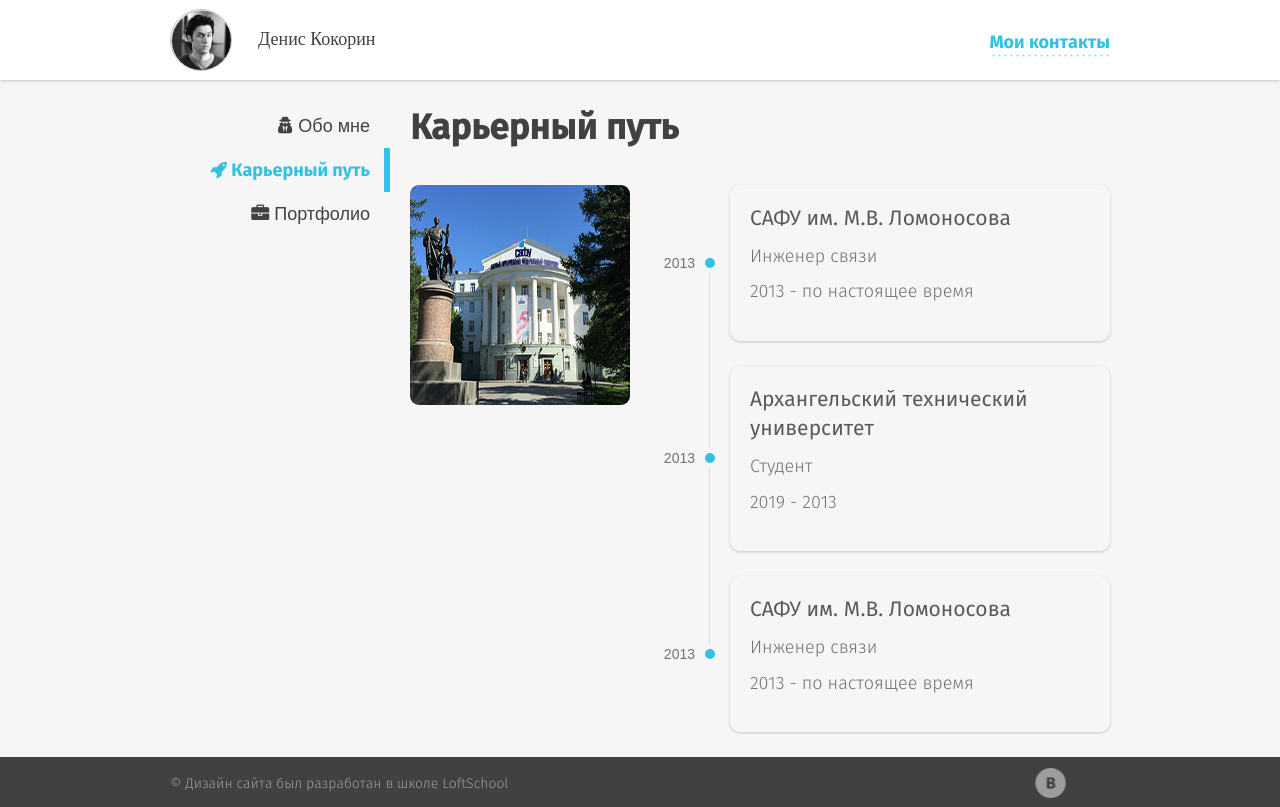
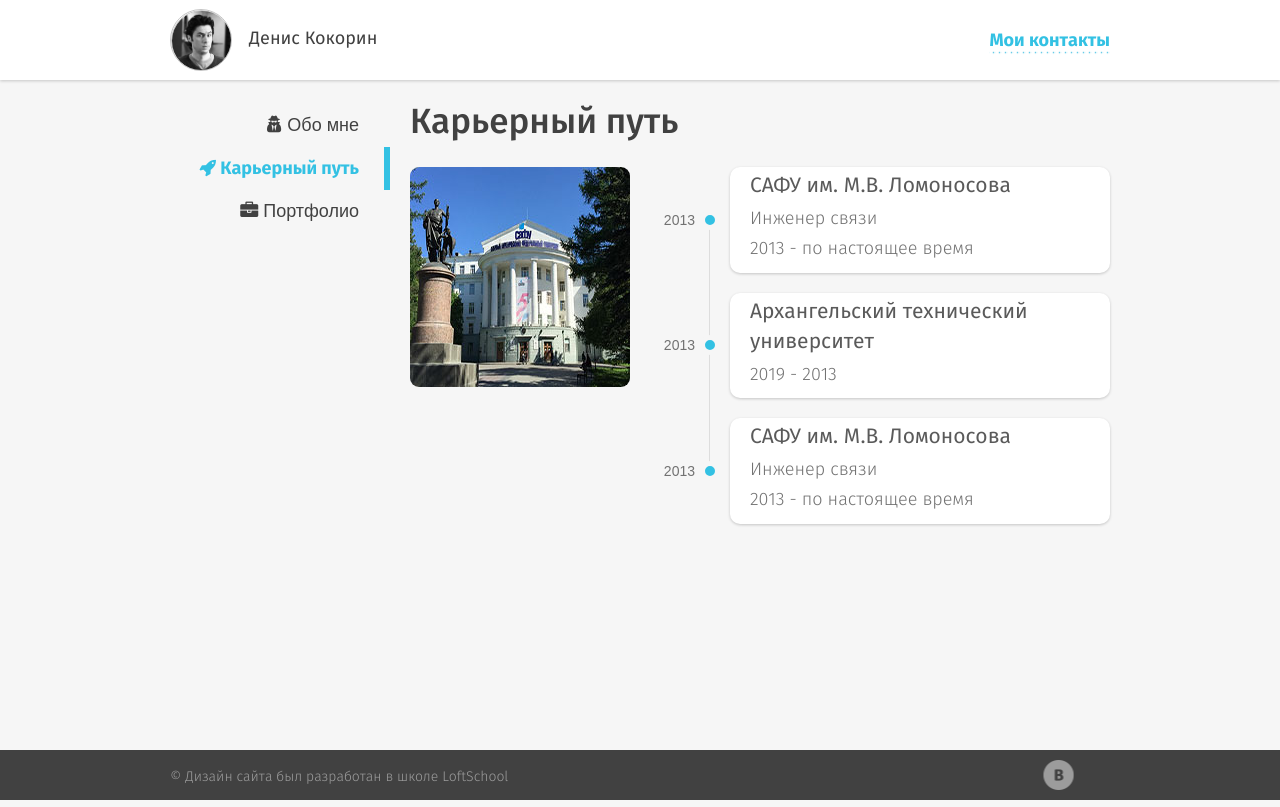
Before and after one commit to densa10/my-firstsite1.ru, a plain HTML site: page career.html in a window 1280 px wide. Drawn offline with Linux system fonts and the light colour scheme.

Commit message:
Verstka2

```diff
--- a/career.html
+++ b/career.html
@@ -68,7 +68,7 @@
 
 			<!-- Page content  -->
 				<main class="page_content">
-					<h1 class="title">Карьерный путь</h1>
+					<h1 class="content_career_title">Карьерный путь</h1>
 					<div class="career clearfix">
 						<div class="career_left">
 							<div class="career_img">
@@ -79,6 +79,7 @@
 						<div class="career_right">
 							<ul class="career_list">
 								<li class="career_item">
+									<div class="career_block">
 										<div class="career_title">
 											САФУ им. М.В. Ломоносова
 										</div>
@@ -91,13 +92,14 @@
 										<div class="career_year">
 											2013
 										</div>
+									</div>
 								</li>
 								<li class="career_item">
+									<div class="career_block">
 										<div class="career_title">
 											Архангельский технический университет
 										</div>
 										<div class="career_profession">
-									Студент
 										</div>
 										<div class="career_time">
 											2019 - 2013
@@ -105,8 +107,10 @@
 										<div class="career_year">
 											2013
 										</div>
+									</div>
 								</li>
 								<li class="career_item">
+									<div class="career_block">
 										<div class="career_title">
 											САФУ им. М.В. Ломоносова
 										</div>
@@ -118,6 +122,7 @@
 										</div>
 										<div class="career_year">
 											2013
+										</div>
 									</div>
 								</li>
 							</ul>
--- a/css/about.css
+++ b/css/about.css
@@ -5,7 +5,7 @@
 	overflow: hidden;
 	border: 5px solid #fff;
 	display: inline-block;
-
+	margin-right: 17px;
 }
 
 .about_img_item{
@@ -29,14 +29,14 @@
 	font-family: "fira_sansmedium";
 	font-size: 35px;
 	color: #414141;
-	margin-bottom: 30px;
-	margin-top: 0;
+	margin-bottom: 8px;
+	margin-top: -3px;
 }
 
 .about_description{
-	height: 300px;
+	height: 335px;
 	overflow: auto;
-	margin-bottom: 40px;
+	margin-bottom: 48px;
 }
 
 .text_block p {
@@ -50,13 +50,14 @@
 }
 
 .btn{
-	padding: 7px 13px;
+	padding: 7px 16px;
 	border: 2px solid #e85f61;
 	border-radius: 30px;
 	text-decoration: none;
-	font-size: 14px;
+	font-size: 15px;
 	font-family: "fira_sansbold";
 	color: #e85f61;
+	margin: 2px 2px;
 }
 
 .btn_icon, .btn_text{
--- a/css/career.css
+++ b/css/career.css
@@ -8,10 +8,19 @@
 	width: 455px;
 }
 
+.content_career_title{
+	font-family: "fira_sansmedium";
+	font-size: 35px;
+	color: #414141;
+	line-height: 43px;
+	margin: -3px 0;
+	font-weight: normal;
+}
+
 .career_img{
 	overflow: hidden;
 	border-radius: 9px;
-
+	margin-top: 25px;
 }
 
 .career_img_1{
@@ -22,23 +31,28 @@
 .career_list{
 	text-align: right;
 	margin: 0;
-	padding-left: 70px;
+	margin-top: 25px;
+	list-style-type: none;
 }
 
 .career_item{
+	padding-left: 30px;
+}
+
+.career_block{
 	border-radius: 10px;
-	border-color: #ffffff;
+	background-color: #ffffff;
 	width: 380px;
 	box-shadow: 0px 1px 3px 0px rgba(0, 0, 0, 0.2);
 	box-sizing: border-box;
-	padding: 20px;
+	padding: 5px 20px;
 	display: inline-block;
 	text-align: left;
 	position: relative;
-	margin-bottom: 25px;
+	margin-bottom: 20px;
 }
 
-.career_item:after, .career_item:before{
+.career_block:after, .career_block:before{
 	content: "";
 	display: block;
 	width: 1px;
@@ -48,25 +62,25 @@
 	margin-right: 20px;
 }
 
-.career_item:first-child:before{
+.career_item:first-child .career_block:before{
 	display: none;
 }
 
-.career_item:last-child:after{
+.career_item:last-child .career_block:after{
 	display: none;
 }
 
-.career_item:before{
+.career_block:before{
 	top: 0;
 	bottom: 50%;
 }
 
-.career_item:after{
+.career_block:after{
 	top: 50%;
 	bottom: -25px;
 }
 
-.career_item:hover{
+.career_item:hover .career_block{
 	background: #33c1e3;
 }
 
@@ -92,21 +106,21 @@
 .career_title{
 	font-size: 21px;
 	color: #5a5a5a;
-	margin-bottom: 10px;
+	margin-bottom: 5px;
 	font-family: "fira_sansregular";
 }
 
 .career_profession{
 	font-size: 18px;
 	color: #727272;
-	margin-bottom: 10px;
+	margin-bottom: 5px;
 	font-family: "fira_sanslight";
 }
 
 .career_time{
 	font-size: 18px;
 	color: #727272;
-	margin-bottom: 15px;
+	margin-bottom: 5px;
 	font-family: "fira_sanslight";
 }
 
--- a/css/fonts.css
+++ b/css/fonts.css
@@ -6,7 +6,7 @@
     font-family: 'fira_sansbold';
     src: url('../fonts/firasans-bold-webfont.woff2') format('woff2'),
          url('../fonts/firasans-bold-webfont.woff') format('woff');
-    font-weight: normal;
+    font-weight: 600;
     font-style: normal;
 
 }
@@ -18,7 +18,7 @@
     font-family: 'fira_sanslight';
     src: url('../fonts/firasans-light-webfont.woff2') format('woff2'),
          url('../fonts/firasans-light-webfont.woff') format('woff');
-    font-weight: normal;
+    font-weight: 300;
     font-style: normal;
 
 }
@@ -30,7 +30,7 @@
     font-family: 'fira_sansmedium';
     src: url('../fonts/firasans-medium-webfont.woff2') format('woff2'),
          url('../fonts/firasans-medium-webfont.woff') format('woff');
-    font-weight: normal;
+    font-weight: 500;
     font-style: normal;
 
 }
@@ -42,7 +42,7 @@
     font-family: 'fira_sansregular';
     src: url('../fonts/firasans-regular-webfont.woff2') format('woff2'),
          url('../fonts/firasans-regular-webfont.woff') format('woff');
-    font-weight: normal;
+    font-weight: 400;
     font-style: normal;
 
 }
--- a/css/footer.css
+++ b/css/footer.css
@@ -24,12 +24,12 @@
 .social_item{
 	display: inline-block;
 	vertical-align: middle;
-	margin: 10px 0 9px 8px;
+	margin: 10px 0px 9px 0px;
 }
 
 .social_link{
 	width: 31px;
-	height: 31px;
+	height: 30px;
 	display: block;
 	background: no-repeat center center;
 }
--- a/css/header.css
+++ b/css/header.css
@@ -16,7 +16,7 @@
 	}
 	.header_right{
 		text-align: right;
-		padding-top: 30px;
+		padding-top: 28px;
 	}
 
 	.user_photo{
@@ -32,10 +32,10 @@
 	.user_name{
 		display: inline-block;
 		vertical-align: middle;
-		font-family: "Fira Sans";
+		font-family: "fira_sansregular";
 		font-size: 18px;
 		color: #414141;
-		margin-left: 21px;
+		margin-left: 12px;
 		max-width: 235px;
 		box-sizing: border-box;
 	}
@@ -44,7 +44,6 @@
 	font-family: "fira_sansbold";
 	color: #33c1e3;
 	text-decoration: none;
-	padding-bottom: 1px;
 	background: url('../images/decor/dotted-border.png') 0 bottom repeat-x;
 
 /* Header end */
--- a/css/menu.css
+++ b/css/menu.css
@@ -5,7 +5,7 @@
 
 .menu__link{
 	display: block;
-	padding: 9px 14px 8px 0;
+	padding: 8px 25px 8px 0;
 	text-align: right;
 	text-decoration: none;
 	color: #414141;
--- a/css/style.css
+++ b/css/style.css
@@ -18,7 +18,7 @@ body{
 	min-height: 100%;
 	overflow: hidden;
 	position: relative;
-	min-width: 960px;
+	min-width: 940px;
 }
 
 .wrapper:after{
@@ -32,12 +32,12 @@ footer{
 	height: 50px;
 	position: relative;
 	width: 100%;
-	min-width: 960px;
+	min-width: 940px;
 	margin-top: -50px;
 }
 
 	.container{
-		width: 960px;
+		width: 940px;
 		margin: 0 auto;
 		max-width: 940px;
 	}
```
Also changed, not shown: index.html (+1 -1 lines). Lines whose indentation alone changed are shown as unchanged.
